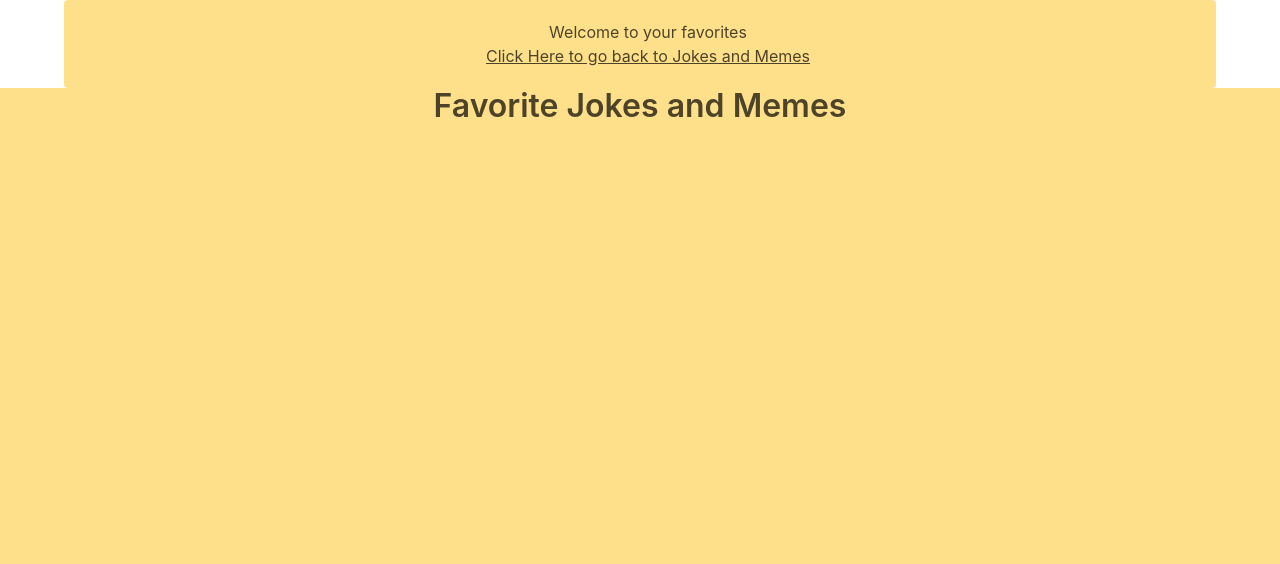
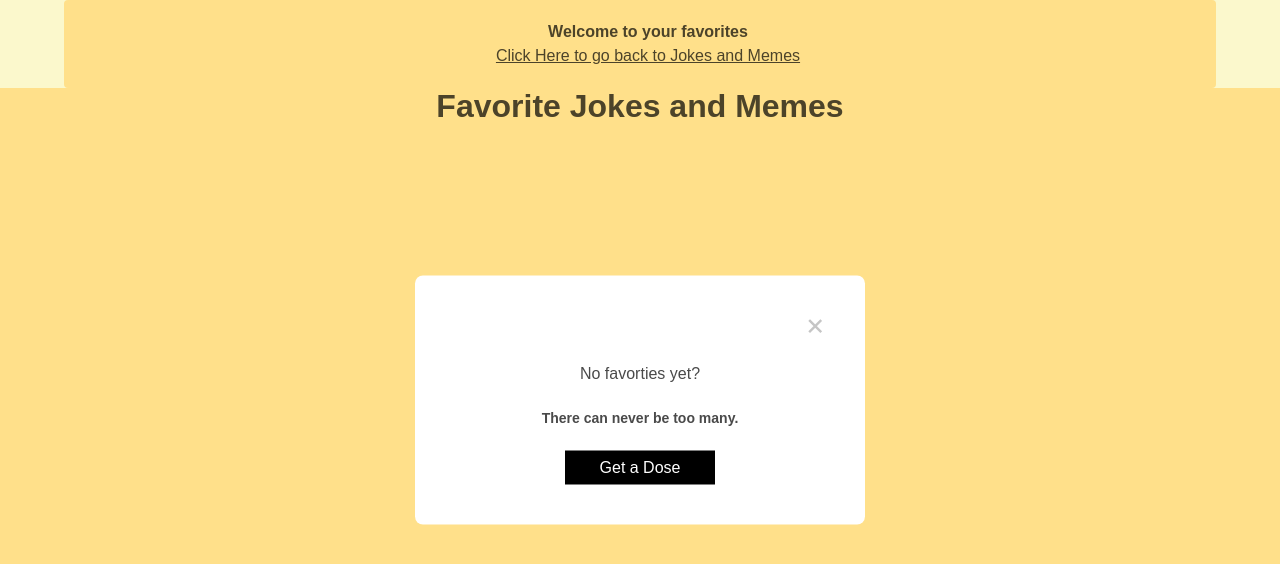
Before and after one commit to LindseyWhite053/find-the-dopamine, a plain HTML site: page favorites.html in a window 1280 px wide. Drawn offline with nearby package versions, Linux system fonts and the light colour scheme.

Commit message:
modal creation and style

```diff
--- a/assets/css/style.css
+++ b/assets/css/style.css
@@ -101,6 +101,47 @@ footer {
     right:5px;
 }
 
+
+.popup{
+    background-color: #ffffff;
+    width: 450px;
+    padding: 30px 40px;
+    position: absolute;
+    transform: translate(-50%,-50%);
+    left: 50%;
+    top: 50%;
+    border-radius: 8px;
+    font-family: "Poppins",sans-serif;
+    text-align: center;
+}
+.popup button{
+    display: block;
+    margin:  0 0 20px auto;
+    background-color: transparent;
+    font-size: 30px;
+    color: #c5c5c5;
+    border: none;
+    outline: none;
+    cursor: pointer;
+}
+.popup p{
+    font-size: 14px;
+    text-align: center;
+    margin: 20px 0;
+    line-height: 25px;
+}
+.anchor{
+    display: block;
+    width: 150px;
+    position: relative;
+    margin: 10px auto;
+    text-align: center;
+    background-color: #000;
+    color: #ffffff;
+    text-decoration: none;
+    padding: 5px 0;
+}
+
 @media only screen and (max-width: 768px) {
     h1 {
         font-size: 80px;
--- a/favorites.html
+++ b/favorites.html
@@ -6,9 +6,16 @@
     <meta name="viewport" content="width=device-width, initial-scale=1.0">
     <link rel="stylesheet" href="https://cdn.jsdelivr.net/npm/bulma@0.9.4/css/bulma.min.css">
     <link rel="stylesheet" href="https://cdn.jsdelivr.net/npm/bulma@0.9.4/css/bulma-rtl.min.css">
+    <link rel="stylesheet" href="./assets/css/style.css">
     <title>💛 Favorites Tab</title>
 </head>
 <body style="text-align: center;">
+  <div class="popup">
+    <button id="close">&times;</button>
+    <h2>No favorties yet?</h2>
+    <p> There can never be too many.</p>
+    <a class=anchor href="./index.html">Get a Dose</a>
+</div>
   <!--Header-->
   <div class="container is-max-widescreen">
     <div class="notification is-warning">
@@ -32,5 +39,7 @@
   </div>
 </section>
 
+<script src="./modal.js"></script>
+
 </body>
 </html>
--- /dev/null
+++ b/modal.js
@@ -0,0 +1,11 @@
+window.addEventListener("load", function(){
+    setTimeout(
+        function open(event){
+            document.querySelector(".popup").style.display = "block";
+        },
+        1000
+    )
+});
+document.querySelector("#close").addEventListener("click", function(){
+    document.querySelector(".popup").style.display = "none";
+});
```
Also changed, not shown: assets/js/script.js (+6 -7 lines), index.html (+4 -5 lines).
